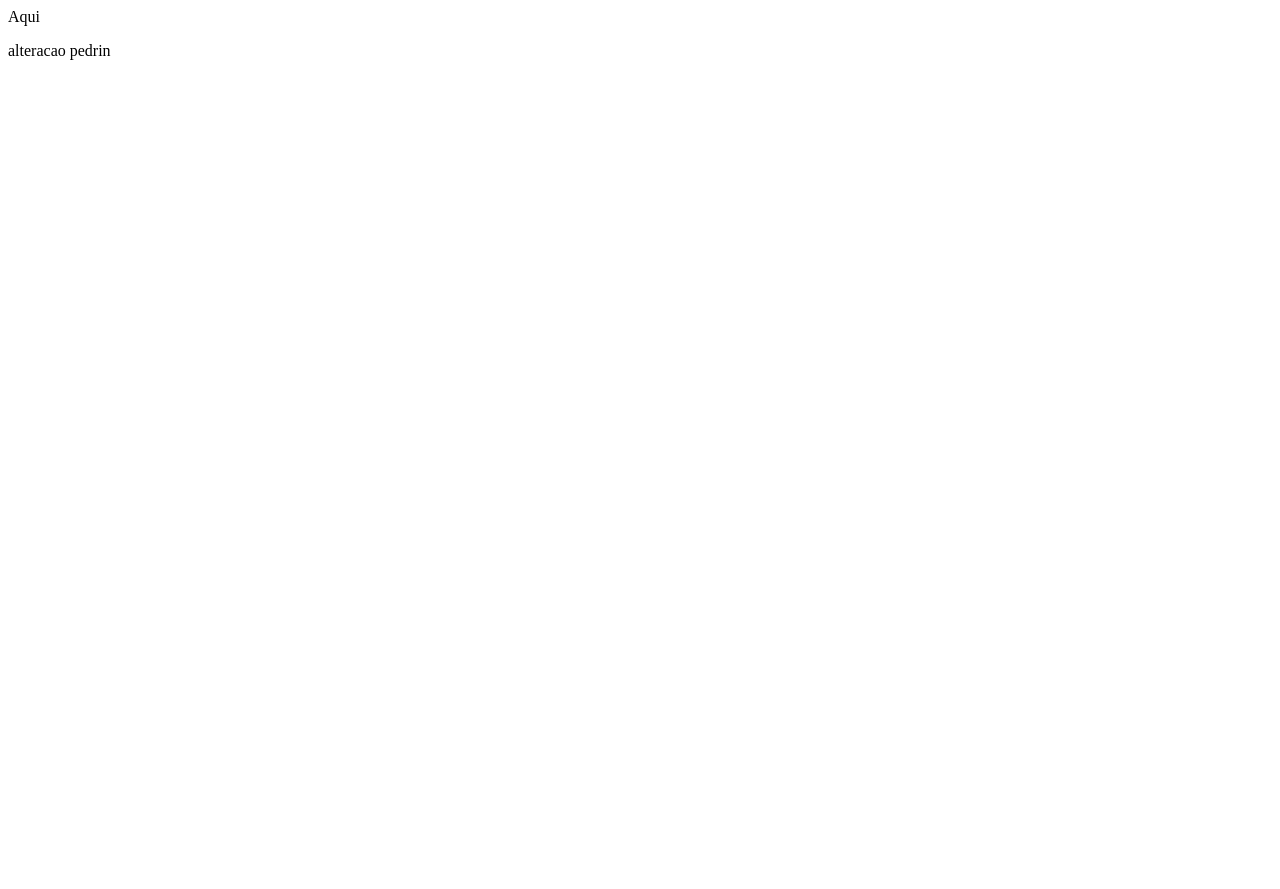
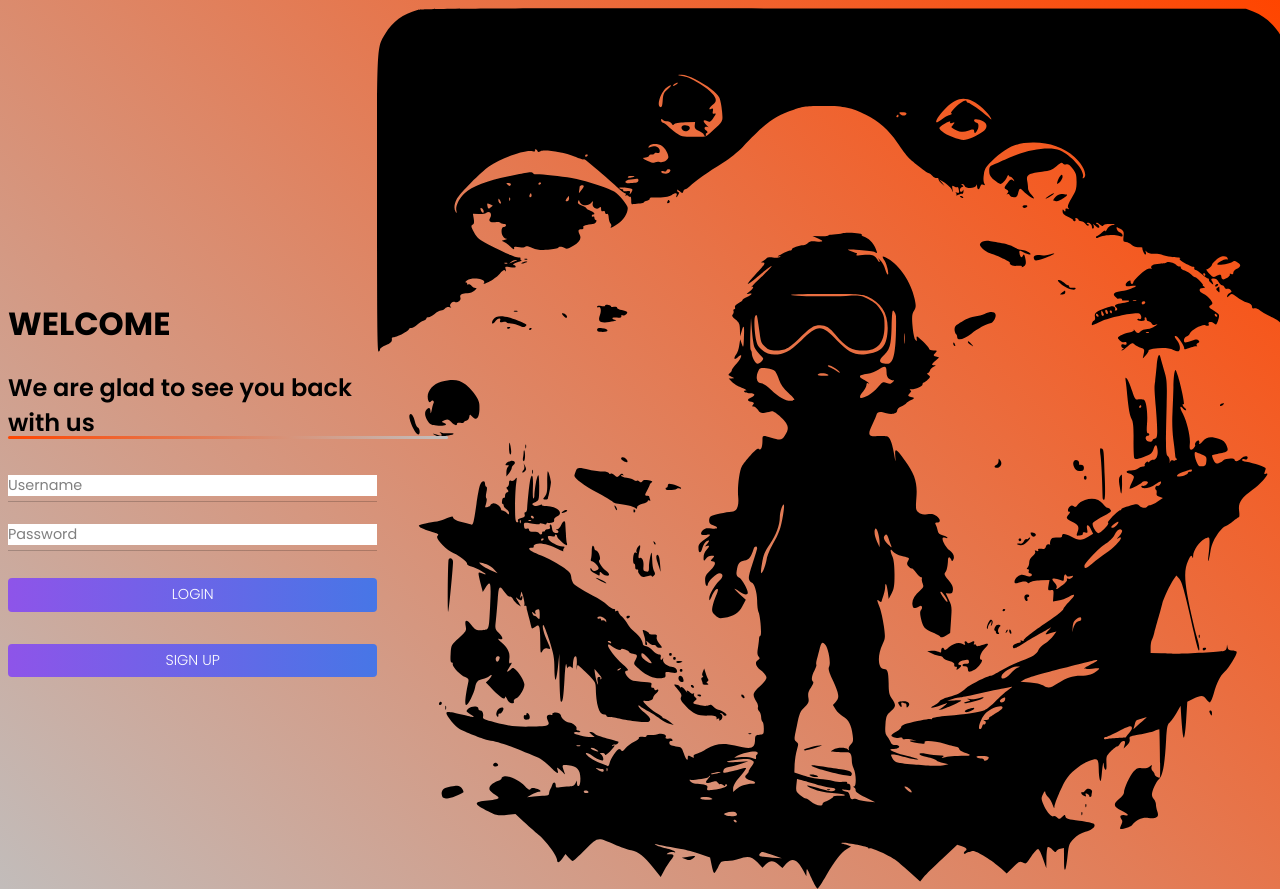
Before and after one commit to GuilhermeMuri2207/login-page, a plain HTML site: page index.html in a window 1280 px wide. Shown: the top 889 px of the page. Before the commit the page ends 800 px from the top, so only its background shows below. Drawn offline with Linux system fonts and the light colour scheme.

Commit message:
day1 - mudança1

```diff
--- a/index.html
+++ b/index.html
@@ -1,11 +1,32 @@
 <!DOCTYPE html>
 <html lang="pt-br">
   <head>
-    <title>Título da página</title>
+    <title>Login Page</title>
     <meta charset="utf-8" />
+    <link rel="stylesheet" href="style.css">
   </head>
   <body>
-    Aqui
-    <p>alteracao pedrin</p>
-  </body>
+    <main class="login">
+      <h1>WELCOME</h1>
+      <h2>We are glad to see you back with us</h2>
+      <form action="">
+          <div class="input-field">
+              <input type="text" name="nome" id="nome"
+                  placeholder="Username">
+              <div class="underline"></div>
+          </div>
+          <div class="input-field">
+              <input type="password" name="senha" id="senha"
+                  placeholder="Password">
+              <div class="underline"></div>
+          </div>
+          <input type="submit" value="LOGIN">
+          <input type="submit" value="SIGN UP">
+      </form>
+      </div>
+  </main>
+  <div>
+    <img src="assets/image.svg" alt="" />
+  </div>
+</body>
 </html>
--- a/style.css
+++ b/style.css
@@ -0,0 +1,126 @@
+@import url('https://fonts.googleapis.com/css2?family=Poppins:wght@100;200;300;400;500;600;700&display=swap');
+
+* {
+    margin: 100;
+    border: 0;
+    padding: 0;
+    box-sizing: border-box;
+    font-family: "Poppins", sans-serif;
+}
+
+body {
+    background: linear-gradient(45deg, #C0C0C0, #FF4500);
+    background-repeat: no-repeat;
+    min-height: 100vh;
+    min-width: 100vw;
+    display: flex;
+    align-items: center;
+    justify-content: center;
+}
+
+main.container {
+    background: white;
+    min-width: 320px;
+    min-height: 40vh;
+    padding: 2rem;
+    box-shadow: 5px 5px 15px rgba(0, 0, 0, 0.2);
+    border-radius: 8px;
+}
+
+main h2 {
+    font-weight: 600;
+    margin-bottom: 2rem;
+    position: relative;
+}
+
+main h2::before {
+    content: '';
+    position: absolute;
+    height: 3px;
+    width: 440px;
+    bottom: 1px;
+    left: 0;
+    border-radius: 8px;
+    background: linear-gradient(45deg, #FF4500, #C0C0C0);
+}
+
+form {
+    display: flex;
+    flex-direction: column;
+}
+
+.input-field {
+    position: relative;
+}
+
+form .input-field:first-child {
+    margin-bottom: 1.5rem;
+}
+
+.input-field .underline::before {
+    content: '';
+    position: absolute;
+    height: 1px;
+    width: 100%;
+    bottom: -5px;
+    left: 0;
+    background: rgba(0, 0, 0, 0.2);
+}
+
+.input-field .underline::after {
+    content: '';
+    position: absolute;
+    height: 1px;
+    width: 100%;
+    bottom: -5px;
+    left: 0;
+    background: linear-gradient(45deg, #8e2de2, #4a00e0);
+    transform: scaleX(0);
+    transition: all .3s ease-in-out;
+    transform-origin: left;
+}
+
+.input-field input:focus ~ .underline::after {
+    transform: scaleX(1);
+}
+
+.input-field input {
+    outline: none;
+    font-size: 0.9rem;
+    color: rgba(0, 0, 0, 0.7);
+    width: 100%;
+}
+
+.input-field input::placeholder {
+    color: rgba(0, 0, 0, 0.5);
+}
+
+form input[type="submit"] {
+    margin-top: 2rem;
+    padding: 0.4rem;
+    width: 100%;
+    background: linear-gradient(to left, #4776E6, #8e54e9);
+    cursor: pointer;
+    color: white;
+    font-size: 0.9rem;
+    font-weight: 300;
+    border-radius: 4px;
+    transition: all 0.3s ease;
+}
+
+form input[type="submit"]:hover {
+    letter-spacing: 0.5px;
+    background: linear-gradient(to right, #4776E6, #8e54e9);
+}
+
+.footer {
+    display: flex;
+    flex-direction: column;
+    margin-top: 1rem;
+}
+
+.footer span {
+    color: rgba(0, 0, 0, 0.7);
+    font-size: 0.8rem;
+    text-align: center;
+}
```
Also changed, not shown: assets/image.svg (added).
